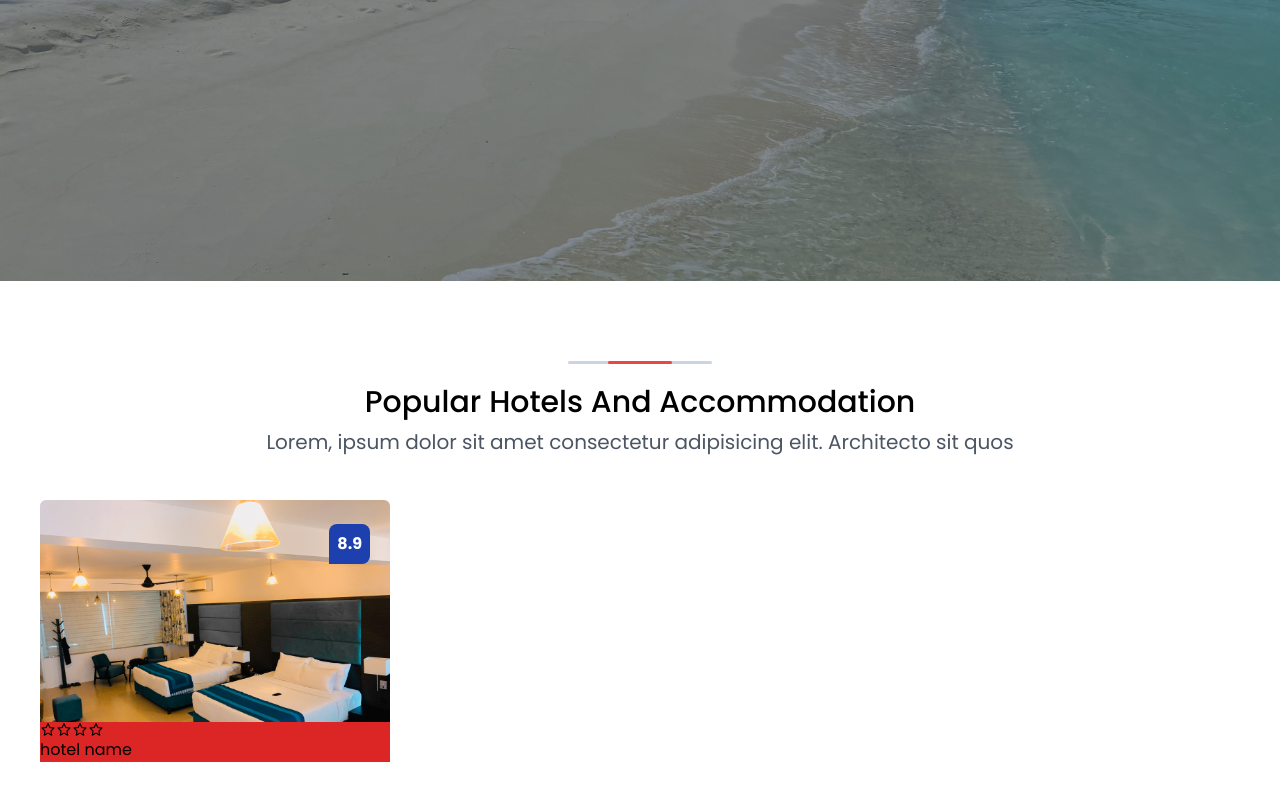
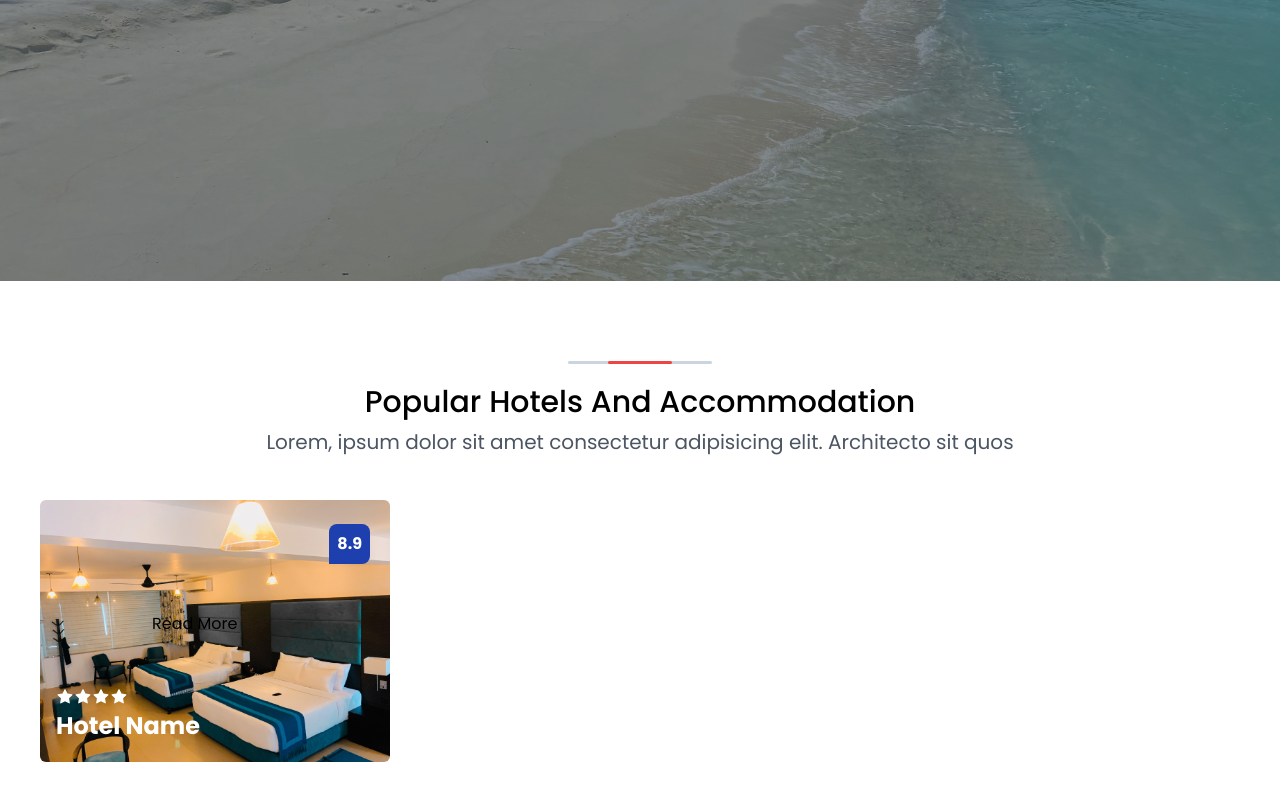
Before and after one commit to Izunnaya/Travel-booking-App, a React (Create React App) app: page / in a window 1280 px wide. Shown: the part 519-1319 px from the top of the page. Built offline with nearby package versions, Linux system fonts and the light colour scheme.

Commit message:
Hotel Name and Star rating design done

```diff
--- a/src/components/featured/FeaturedHotelCards.jsx
+++ b/src/components/featured/FeaturedHotelCards.jsx
@@ -1,5 +1,5 @@
 import React from "react";
-import { AiOutlineStar } from "react-icons/ai";
+import { AiFillStar } from "react-icons/ai";
 import FirstHotelRoom from "../../assets/Hotel-room-(1).jpg";
 
 const style = {
@@ -9,20 +9,29 @@ const FeaturedHotelCards = () => {
   return (
     <>
       <div className="FeautedCards max-w-[350px] w-full cursor-pointer">
-        <div className="HotelCard relative  ">
-          <div className="HotelImage mb-3">
-            <img src={FirstHotelRoom} alt="" className="object-fi rounded-md" />
+        <div className="HotelCard relative">
+          <div className="HotelImage mb-3 overflow-hidden w-full relative">
+            <img
+              src={FirstHotelRoom}
+              alt=""
+              className="object-cover rounded-md w-full transition-all ease-in-out duration-500 hover:scale-110"
+            />
+            <div className="absolute top-28 left-28">
+              <button className="">Read More</button>
+            </div>
           </div>
 
           <span className={style.numberRating}>8.9</span>
-          <div className="HotelRating bg-red-600 absolute  w-full bottom-0">
-            <div className="RatingStar flex">
-              <AiOutlineStar />
-              <AiOutlineStar />
-              <AiOutlineStar />
-              <AiOutlineStar />
+          <div className="HotelRating absolute w-full bottom-0 p-4 text-white">
+            <div className="RatingStar flex text-lg">
+              <AiFillStar />
+              <AiFillStar />
+              <AiFillStar />
+              <AiFillStar />
             </div>
-            <h4 className="text-start">hotel name</h4>
+            <h4 className="text-start text-2xl capitalize my-1 font-bold">
+              hotel name
+            </h4>
           </div>
         </div>
       </div>
```
